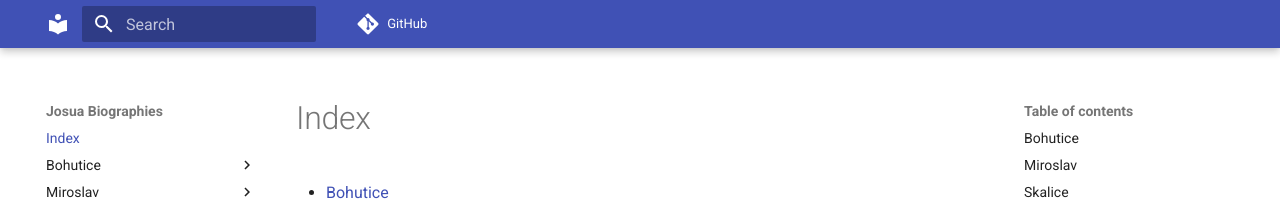
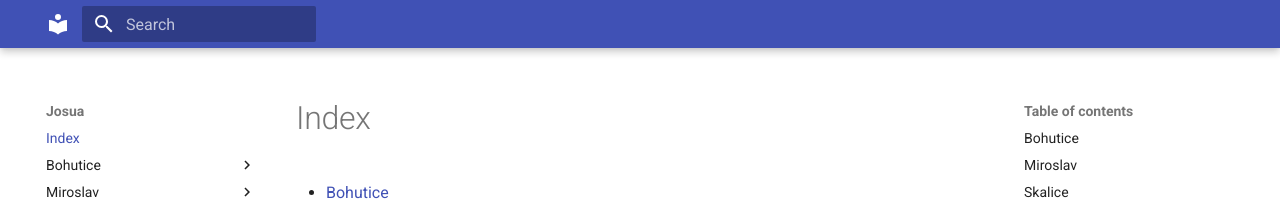
Before and after one commit to bedniais/josua-biographies, an MkDocs documentation site: the page built from docs/index.md, in a window 1280 px wide. Shown: the top 208 px of the page. Built offline with MkDocs 1.6.1 and Material for MkDocs 9.7.7, drawn with Linux system fonts in a browser that asks for light colours; comment, search, counter and statistics services are not loaded.

Commit message:
Simplify mkdocs.yml configuration
Removed unnecessary fields and updated site name.

```diff
--- a/mkdocs.yml
+++ b/mkdocs.yml
@@ -1,13 +1,7 @@
-site_name: Josua Biographies
+site_name: Josua
 
 theme:
   name: material
 
 extra_css:
   - stylesheets/extra.css
-
-plugins:
-  - search
-
-repo_url: https://github.com/bedniais/josua-biographies
-repo_name: GitHub
```
